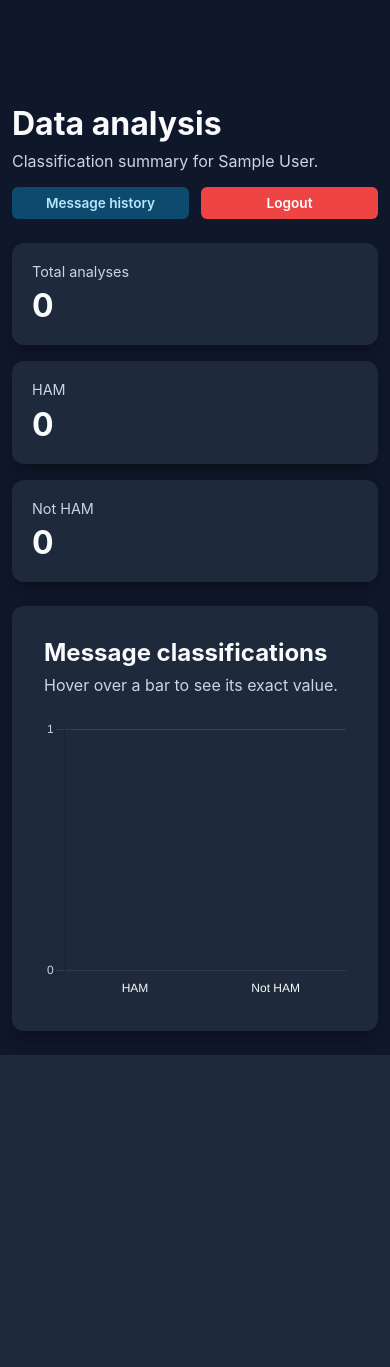
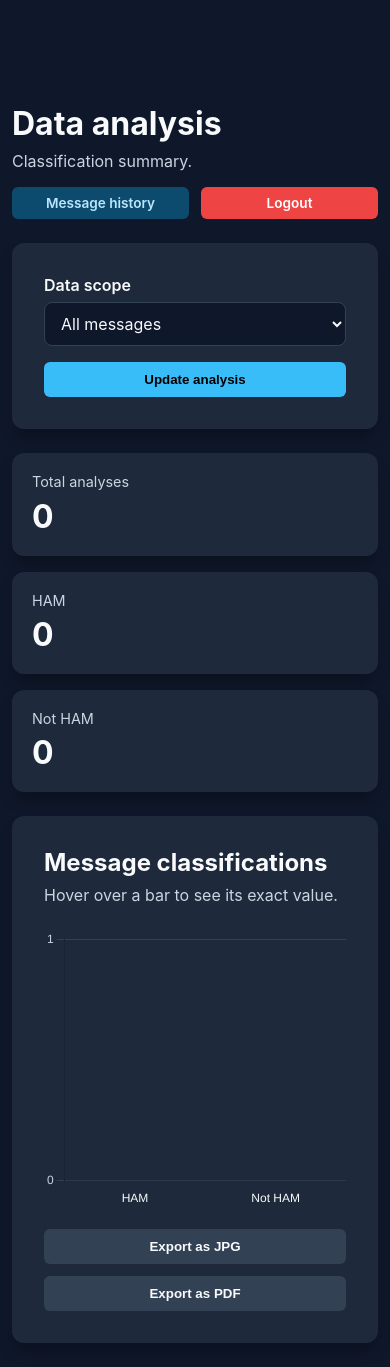
Before and after one commit to M3T1X1/Anti_Spam_Classifier, a Flask app: page /analytics in a window 390 px wide. Before the commit the page ends 1055 px from the top, so only its background shows below. Run offline with Flask 3, Linux system fonts and the light colour scheme; the visitor is signed in with stand-in values (Sample User, id 1); data that the repository does not hold is empty; some libraries are stand-ins or nearby versions.

Commit message:
feat: generated a seeder, added plot exporting

```diff
--- a/scripts/app.py
+++ b/scripts/app.py
@@ -192,12 +192,9 @@ def dashboard():
     if filter_ham not in valid_filters:
         filter_ham = 'all'
 
-    # Signed-in users see their own history. Guests can browse all messages
-    # already saved by authenticated users, but their own analyses are not saved.
-    if 'email' in session:
-        query = Message.query.filter_by(email=session['email'])
-    else:
-        query = Message.query
+    # The table is shared: it shows all analyses saved by authenticated users.
+    # Guest analyses are never added to this query because they are not persisted.
+    query = Message.query
 
     # Apply filter
     if filter_ham == 'ham':
@@ -237,9 +234,16 @@ def dashboard():
 @login_required
 def analytics():
     """Show interactive classification statistics for the signed-in user."""
+    scope = request.args.get('scope', 'all', type=str)
+    if scope not in {'all', 'mine'}:
+        scope = 'all'
+
+    query = db.session.query(Message.is_ham, func.count(Message.message_id))
+    if scope == 'mine':
+        query = query.filter(Message.email == session['email'])
+
     classification_counts = dict(
-        db.session.query(Message.is_ham, func.count(Message.message_id))
-        .filter(Message.email == session['email'])
+        query
         .group_by(Message.is_ham)
         .all()
     )
@@ -249,6 +253,7 @@ def analytics():
     return render_template(
         "analytics.html",
         user=session.get('name'),
+        scope=scope,
         ham_count=ham_count,
         not_ham_count=not_ham_count,
         total_count=ham_count + not_ham_count
--- a/scripts/static/style.css
+++ b/scripts/static/style.css
@@ -309,6 +309,10 @@ button:hover { opacity: 0.9; }
 .chart-card h2 { margin: 0 0 0.5rem; }
 .chart-card p { color: #cbd5e1; margin: 0 0 1.5rem; }
 .chart-container { height: 360px; position: relative; }
+.analytics-filter-card { margin-bottom: 1.5rem; }
+.analytics-filter-card .table-controls { margin: 0; }
+.export-actions { display: flex; justify-content: flex-end; gap: 0.75rem; margin-top: 1.25rem; }
+.btn-export { width: auto; margin: 0; padding: 10px 16px; background: #334155; color: var(--text-main); }
 
 @media (max-width: 640px) {
     .dashboard-wrapper { width: min(100% - 24px, 1200px); margin: 24px auto; }
@@ -320,4 +324,6 @@ button:hover { opacity: 0.9; }
     .top-actions .btn { flex: 1; }
     .analytics-summary { grid-template-columns: 1fr; }
     .chart-container { height: 280px; }
+    .export-actions { flex-direction: column; }
+    .btn-export { width: 100%; }
 }
--- a/scripts/templates/analytics.html
+++ b/scripts/templates/analytics.html
@@ -6,6 +6,7 @@
     <title>Data analysis</title>
     <link rel="stylesheet" href="{{ url_for('static', filename='style.css') }}">
     <script src="https://cdn.jsdelivr.net/npm/chart.js"></script>
+    <script src="https://cdn.jsdelivr.net/npm/jspdf@2.5.2/dist/jspdf.umd.min.js"></script>
 </head>
 <body>
     <main class="dashboard-wrapper">
@@ -13,7 +14,7 @@
             <div class="page-heading">
                 <div>
                     <h1>Data analysis</h1>
-                    <p>Classification summary for {{ user }}.</p>
+                    <p>Classification summary.</p>
                 </div>
                 <nav class="top-actions" aria-label="Account navigation">
                     <a href="{{ url_for('dashboard') }}" class="btn btn-analytics">Message history</a>
@@ -21,6 +22,19 @@
                 </nav>
             </div>
         </header>
+
+        <section class="card analytics-filter-card">
+            <form method="get" class="table-controls">
+                <div class="control-group">
+                    <label for="scope">Data scope</label>
+                    <select id="scope" name="scope">
+                        <option value="all" {% if scope == 'all' %}selected{% endif %}>All messages</option>
+                        <option value="mine" {% if scope == 'mine' %}selected{% endif %}>My messages</option>
+                    </select>
+                </div>
+                <button type="submit" class="btn btn-filter">Update analysis</button>
+            </form>
+        </section>
 
         <section class="analytics-summary" aria-label="Message summary">
             <div class="summary-card"><span>Total analyses</span><strong>{{ total_count }}</strong></div>
@@ -34,11 +48,15 @@
             <div class="chart-container">
                 <canvas id="classificationChart" aria-label="Bar chart of message classifications"></canvas>
             </div>
+            <div class="export-actions">
+                <button type="button" id="exportJpg" class="btn btn-export">Export as JPG</button>
+                <button type="button" id="exportPdf" class="btn btn-export">Export as PDF</button>
+            </div>
         </section>
     </main>
 
     <script>
-        new Chart(document.getElementById('classificationChart'), {
+        const chart = new Chart(document.getElementById('classificationChart'), {
             type: 'bar',
             data: {
                 labels: ['HAM', 'Not HAM'],
@@ -64,6 +82,29 @@
                 }
             }
         });
+
+        document.getElementById('exportJpg').addEventListener('click', () => {
+            const link = document.createElement('a');
+            link.href = chart.toBase64Image('image/jpeg', 1);
+            link.download = 'message-classification-chart.jpg';
+            link.click();
+        });
+
+        document.getElementById('exportPdf').addEventListener('click', () => {
+            const { jsPDF } = window.jspdf;
+            const pdf = new jsPDF({ orientation: 'landscape', unit: 'mm', format: 'a4' });
+            const image = chart.toBase64Image('image/jpeg', 1);
+            const pageWidth = pdf.internal.pageSize.getWidth();
+            const pageHeight = pdf.internal.pageSize.getHeight();
+            const margin = 15;
+            const imageWidth = pageWidth - (margin * 2);
+            const imageHeight = imageWidth * (chart.height / chart.width);
+
+            pdf.setFontSize(16);
+            pdf.text('Message classification analysis', margin, 15);
+            pdf.addImage(image, 'JPEG', margin, 25, imageWidth, Math.min(imageHeight, pageHeight - 40));
+            pdf.save('message-classification-chart.pdf');
+        });
     </script>
 </body>
 </html>
--- a/scripts/templates/dashboard.html
+++ b/scripts/templates/dashboard.html
@@ -13,7 +13,7 @@
                 <div>
                     <h1>Message history</h1>
                     {% if user %}
-                        <p>Saved analyses for {{ user }}.</p>
+                        <p>Browse all saved analyses.</p>
                     {% else %}
                         <p>Sign in to view your saved analyses.</p>
                     {% endif %}
```
Also changed, not shown: scripts/seed.py (added, +103 -0 lines).
